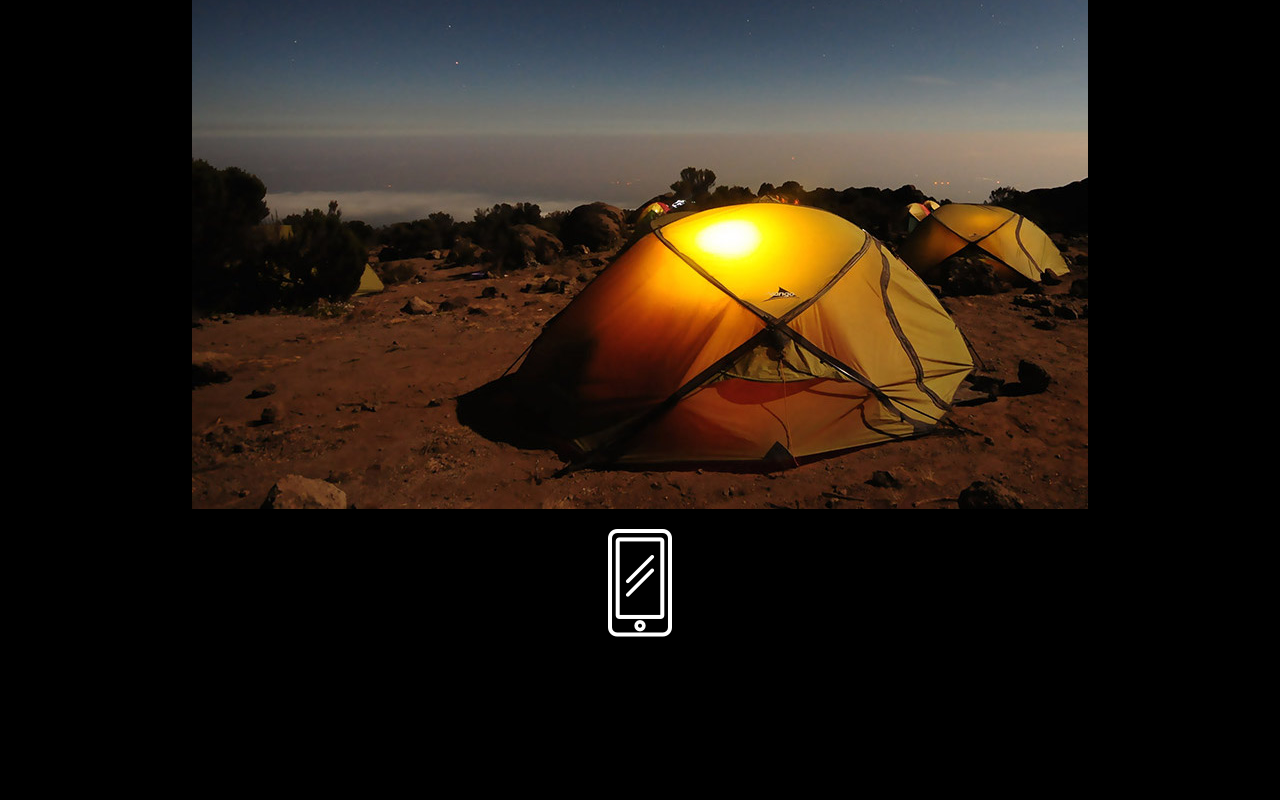
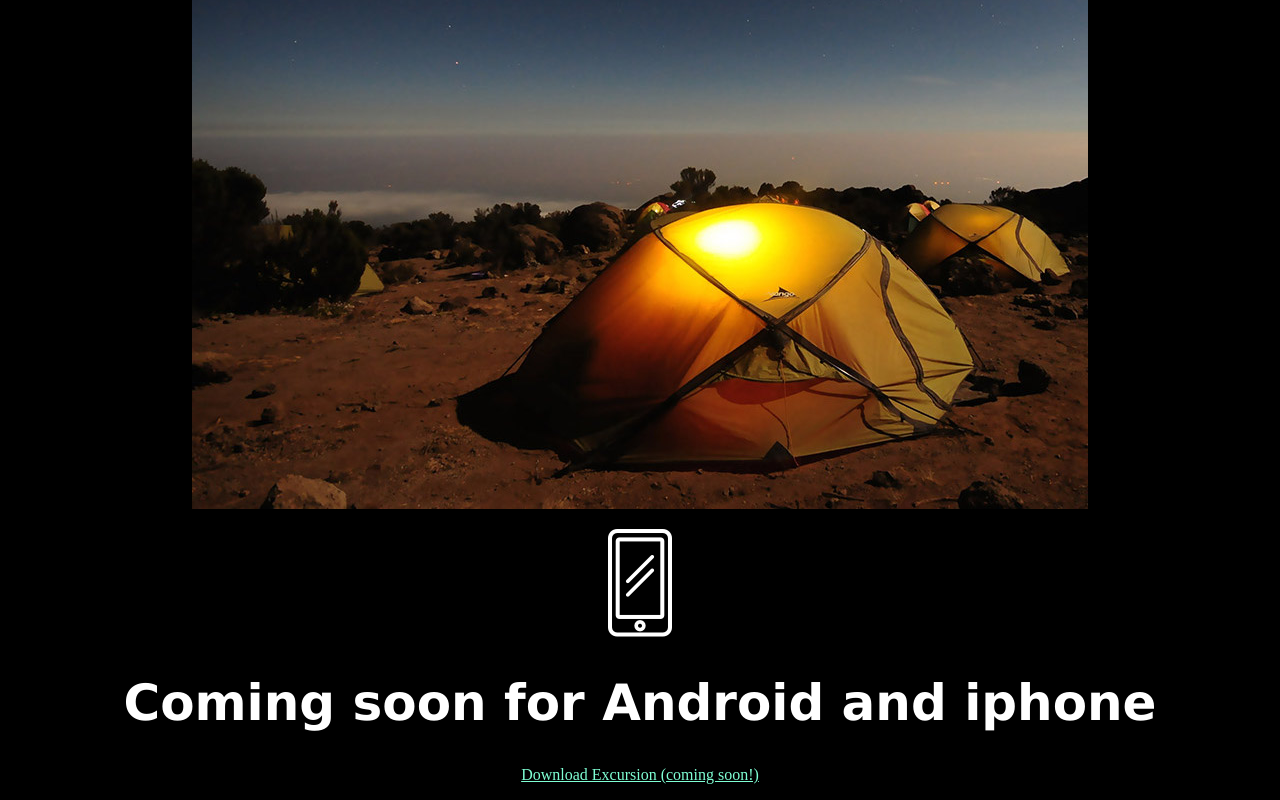
Before and after one commit to manojncsoni007/excursion, a plain HTML site: page index.html in a window 1280 px wide. Shown: the part 567-1367 px from the top of the page. Before the commit the page ends 1224 px from the top, so only its background shows below. Drawn offline with Linux system fonts and the light colour scheme.

Commit message:
added footer

```diff
--- a/index.html
+++ b/index.html
@@ -7,8 +7,10 @@
     <link href="resources/css/style.css" rel="stylesheet" type="text/css">
 </head>
 <body>
-    <h1>Discover hidden place in the world around you</h1>
-    <p><a href="#">Download Excursion (coming soon!)</a></p>
+    <header>
+        <h1>Discover hidden place in the world around you</h1>
+        <p><a href="#">Download Excursion (coming soon!)</a></p>
+    </header>
     <video autoplay loop>
         <source src="resources/videos/excursion.mp4" type="video/mp4">
     </video>
@@ -16,5 +18,10 @@
     <h5>Excursion remembers places you like, and recommends new points of interest around you.</h5>
     <p><img src="resources/images/camp.jpg"></p>
     <p><img src="resources/images/phone.png"></p>
+
+    <footer>
+        <h1>Coming soon for Android and iphone</h1>
+        <p><a href="#">Download Excursion (coming soon!)</a></p>
+    </footer>
 </body>
 </html>
```
